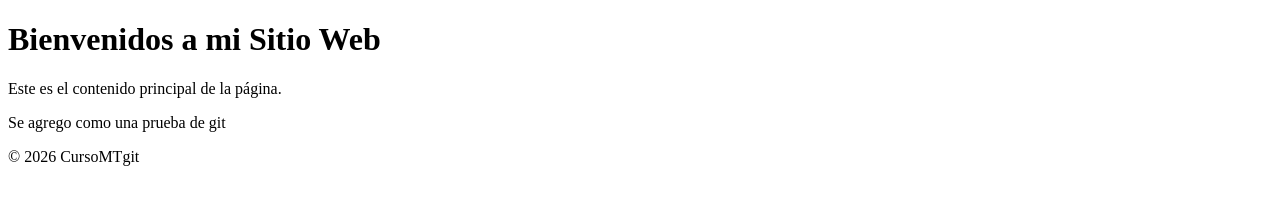
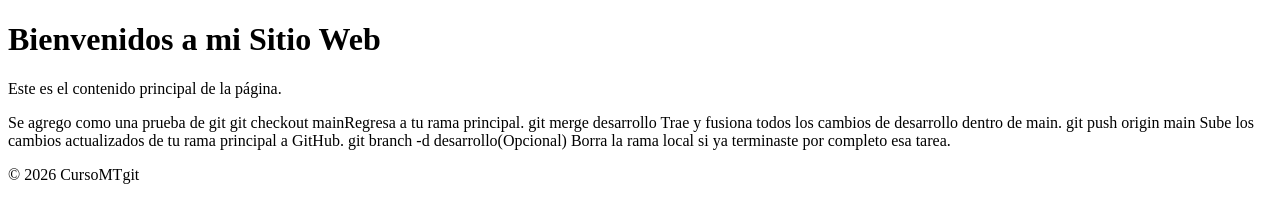
Before and after one commit to Joel7A/CursoMTgit, a plain HTML site: page index.html in a window 1280 px wide. Drawn offline with Linux system fonts and the light colour scheme.

Commit message:
Se agrego texto en index.html

```diff
--- a/index.html
+++ b/index.html
@@ -13,7 +13,20 @@
 
     <main>
         <p>Este es el contenido principal de la página.</p>
-	<p> Se agrego como una prueba de git </p>
+	<p> Se agrego como una prueba de git
+
+
+	git checkout
+	mainRegresa a tu rama principal.
+	git merge desarrollo
+	Trae y fusiona todos los cambios de desarrollo dentro de main.
+	git push origin main
+	Sube los cambios actualizados de tu rama principal a GitHub.
+	git branch -d desarrollo(Opcional)
+	Borra la rama local si ya terminaste por completo esa tarea.
+
+
+	</p>
 
 
     </main>
```
